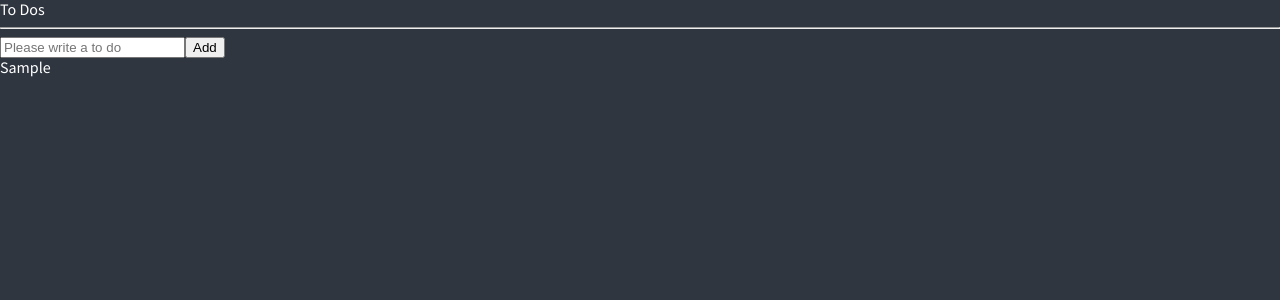
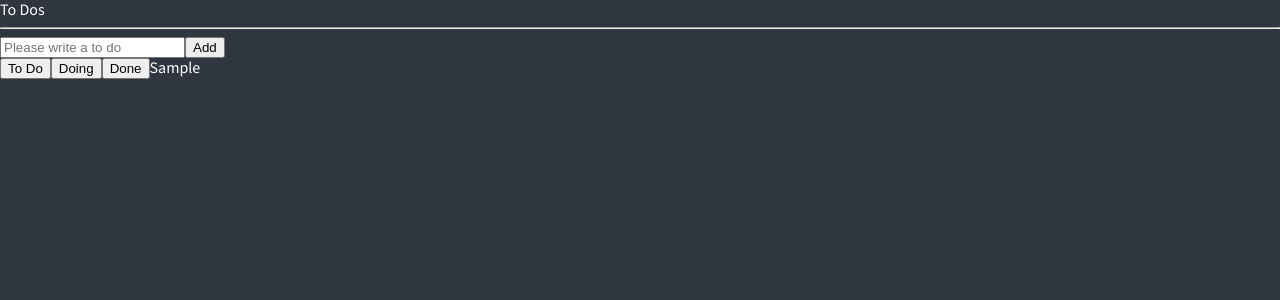
Before and after one commit to doriwon/oneflix_2022, a React (Create React App) app: page / in a window 1280 px wide. Both pictures are taken after typing "Sample" into the empty fields and a click on the button "Add". Shown: the top 300 px of the page. Built offline with nearby package versions, Linux system fonts and the light colour scheme.

Commit message:
#5.12 Refactoring

```diff
--- a/src/App.tsx
+++ b/src/App.tsx
@@ -1,5 +1,5 @@
 import { createGlobalStyle } from "styled-components";
-import ToDoList from "./ToDoList";
+import ToDoList from "./components/ToDoList";
 
 const GlobalStyle = createGlobalStyle`
   @import url('https://fonts.googleapis.com/css2?family=Source+Sans+Pro:wght@300;400&display=swap');
--- a/src/ToDoList.tsx
+++ /dev/null
@@ -1,44 +0,0 @@
-import { useForm } from "react-hook-form";
-import { atom, useRecoilState } from "recoil";
-
-interface IForm {
-  toDo: string;
-}
-interface IToDo {
-  text: string;
-  id: number;
-  category: "TO_DO" | "DOING" | "DONE"; //3개중 하나
-}
-const toDoState = atom<IToDo[]>({ key: "toDo", default: [] });
-
-function ToDoList() {
-  const [toDos, setToDos] = useRecoilState(toDoState);
-  const { register, handleSubmit, setValue } = useForm<IForm>();
-  const handleVaild = ({ toDo }: IForm) => {
-    setToDos((oldToDos) => [
-      { text: toDo, id: Date.now(), category: "TO_DO" },
-      ...oldToDos,
-    ]);
-    setValue("toDo", "");
-  };
-  console.log("?", toDos);
-  return (
-    <div>
-      <h1>To Dos</h1>
-      <hr />
-      <form onSubmit={handleSubmit(handleVaild)}>
-        <input
-          {...register("toDo", { required: "Write a to do" })}
-          placeholder="Please write a to do"
-        />
-        <button>Add</button>
-      </form>
-      <ul>
-        {toDos.map((toDo) => (
-          <li key={toDo.id}>{toDo.text}</li>
-        ))}
-      </ul>
-    </div>
-  );
-}
-export default ToDoList;
--- /dev/null
+++ b/src/atoms.tsx
@@ -0,0 +1,9 @@
+import { atom } from "recoil";
+
+export interface IToDo {
+  text: string;
+  id: number;
+  category: "TO_DO" | "DOING" | "DONE"; //3개중 하나
+}
+
+export const toDoState = atom<IToDo[]>({ key: "toDo", default: [] });
--- /dev/null
+++ b/src/components/CreateToDo.tsx
@@ -0,0 +1,28 @@
+import { useForm } from "react-hook-form";
+import { useSetRecoilState } from "recoil";
+import { toDoState } from "../atoms";
+
+interface IForm {
+  toDo: string;
+}
+function CreateToDo() {
+  const setToDos = useSetRecoilState(toDoState);
+  const { register, handleSubmit, setValue } = useForm<IForm>();
+  const handleVaild = ({ toDo }: IForm) => {
+    setToDos((oldToDos) => [
+      { text: toDo, id: Date.now(), category: "TO_DO" },
+      ...oldToDos,
+    ]);
+    setValue("toDo", "");
+  };
+  return (
+    <form onSubmit={handleSubmit(handleVaild)}>
+      <input
+        {...register("toDo", { required: "Write a to do" })}
+        placeholder="Please write a to do"
+      />
+      <button>Add</button>
+    </form>
+  );
+}
+export default CreateToDo;
--- /dev/null
+++ b/src/components/ToDo.tsx
@@ -0,0 +1,14 @@
+import { IToDo } from "../atoms";
+
+function ToDo({ text }: IToDo) {
+  return (
+    <li>
+      <button>To Do</button>
+      <button>Doing</button>
+      <button>Done</button>
+      <span>{text}</span>
+    </li>
+  );
+}
+
+export default ToDo;
--- /dev/null
+++ b/src/components/ToDoList.tsx
@@ -0,0 +1,21 @@
+import { useRecoilValue } from "recoil";
+import { toDoState } from "../atoms";
+import CreateToDo from "./CreateToDo";
+import ToDo from "./ToDo";
+
+function ToDoList() {
+  const toDos = useRecoilValue(toDoState);
+  return (
+    <div>
+      <h1>To Dos</h1>
+      <hr />
+      <CreateToDo />
+      <ul>
+        {toDos.map((toDo) => (
+          <ToDo {...toDo} key={toDo.id} />
+        ))}
+      </ul>
+    </div>
+  );
+}
+export default ToDoList;
```
